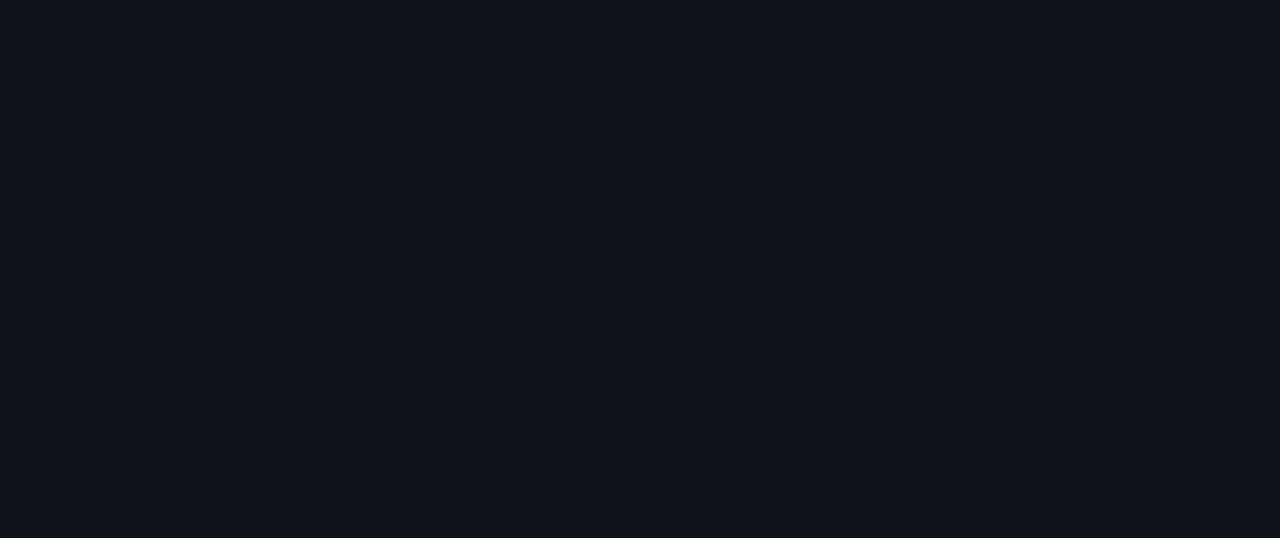
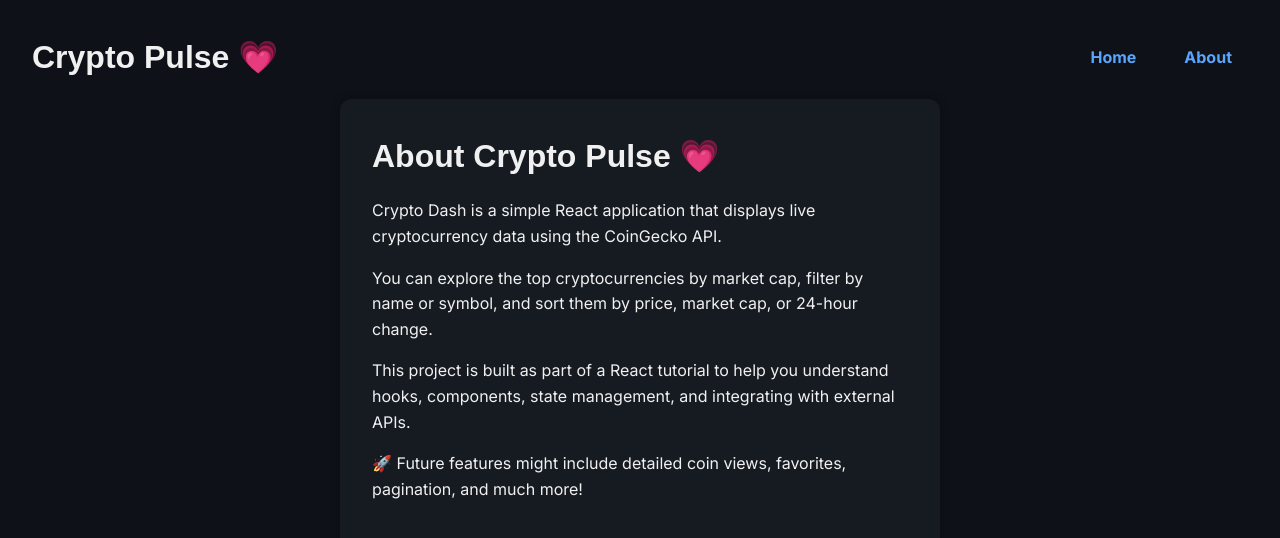
Before and after one commit to keenyateesh19/crypto-pulse, a React (Vite) app: page /about in a window 1280 px wide. Before the commit this address had no page. Shown: the top 538 px of the page. Built offline with nearby package versions, Linux system fonts and the light colour scheme; a web font is replaced by a local one.

Commit message:
Add Header component and About page; update routing and styles for improved navigation

```diff
--- a/src/App.jsx
+++ b/src/App.jsx
@@ -2,6 +2,8 @@ import { useState } from "react";
 import HomePage from "./pages/home";
 import { HomeContext } from "./context/HomeContext";
 import { Route, Routes } from "react-router";
+import AboutPage from "./pages/about";
+import Header from "./components/Header";
 
 const API_URL = "https://api.coingecko.com/api/v3/coins/markets";
 
@@ -19,9 +21,10 @@ function App() {
 
   return (
     <>
+      <Header />
       <Routes>
         <Route
-          path={"/"}
+          path="/"
           element={
             <HomeContext.Provider
               value={{
@@ -39,6 +42,7 @@ function App() {
             </HomeContext.Provider>
           }
         ></Route>
+        <Route path="/about" element={<AboutPage />}></Route>
       </Routes>
     </>
   );
--- /dev/null
+++ b/src/components/Header.jsx
@@ -0,0 +1,15 @@
+import { Link } from "react-router";
+
+const Header = () => {
+    return (
+        <div className="top-nav">
+            <div><h1>Crypto Pulse 💗</h1></div>
+            <div>
+                <Link to='/'>Home</Link>
+            <Link to='/about'>About</Link>
+            </div>
+        </div>
+     );
+}
+
+export default Header;
--- a/src/index.css
+++ b/src/index.css
@@ -138,9 +138,18 @@ a {
 /* Top Nav */
 .top-nav {
   display: flex;
-  justify-content: flex-end;
+  justify-content: space-between;
+  align-items: center;
+  margin-bottom: 1rem;
+}
+
+.top-nav h1 {
+  margin-bottom: 0;
+}
+
+.top-nav div:last-child {
+  display: flex;
   gap: 1rem;
-  margin-bottom: 1rem;
 }
 
 .top-nav a {
@@ -148,10 +157,14 @@ a {
   text-decoration: none;
   font-weight: bold;
   transition: color 0.2s ease;
+  padding: 0.5rem 1rem;
+  border-radius: 0.25rem;
 }
 
 .top-nav a:hover {
   color: #4090db;
+  background-color: #1c1f26;
+
 }
 
 /* About Page */
--- /dev/null
+++ b/src/pages/about.jsx
@@ -0,0 +1,25 @@
+const AboutPage = () => {
+    return ( <div className="about">
+        <h1><span>About</span> Crypto Pulse 💗</h1>
+        <p>
+            <p>
+        Crypto Dash is a simple React application that displays live
+        cryptocurrency data using the CoinGecko API.
+      </p>
+      <p>
+        You can explore the top cryptocurrencies by market cap, filter by name
+        or symbol, and sort them by price, market cap, or 24-hour change.
+      </p>
+      <p>
+        This project is built as part of a React tutorial to help you understand
+        hooks, components, state management, and integrating with external APIs.
+      </p>
+      <p>
+        🚀 Future features might include detailed coin views, favorites,
+        pagination, and much more!
+      </p>
+        </p>
+    </div> );
+}
+
+export default AboutPage;
--- a/src/pages/home.jsx
+++ b/src/pages/home.jsx
@@ -67,7 +67,6 @@ const HomePage = () => {
 
   return (
     <div>
-      <h1>Crypto Pulse 💗</h1>
       {loading && <p className="error">Loading Market Data...</p>}
       {!loading && error && <div className="error">{error}</div>}
       <div className="top-controls">
```
